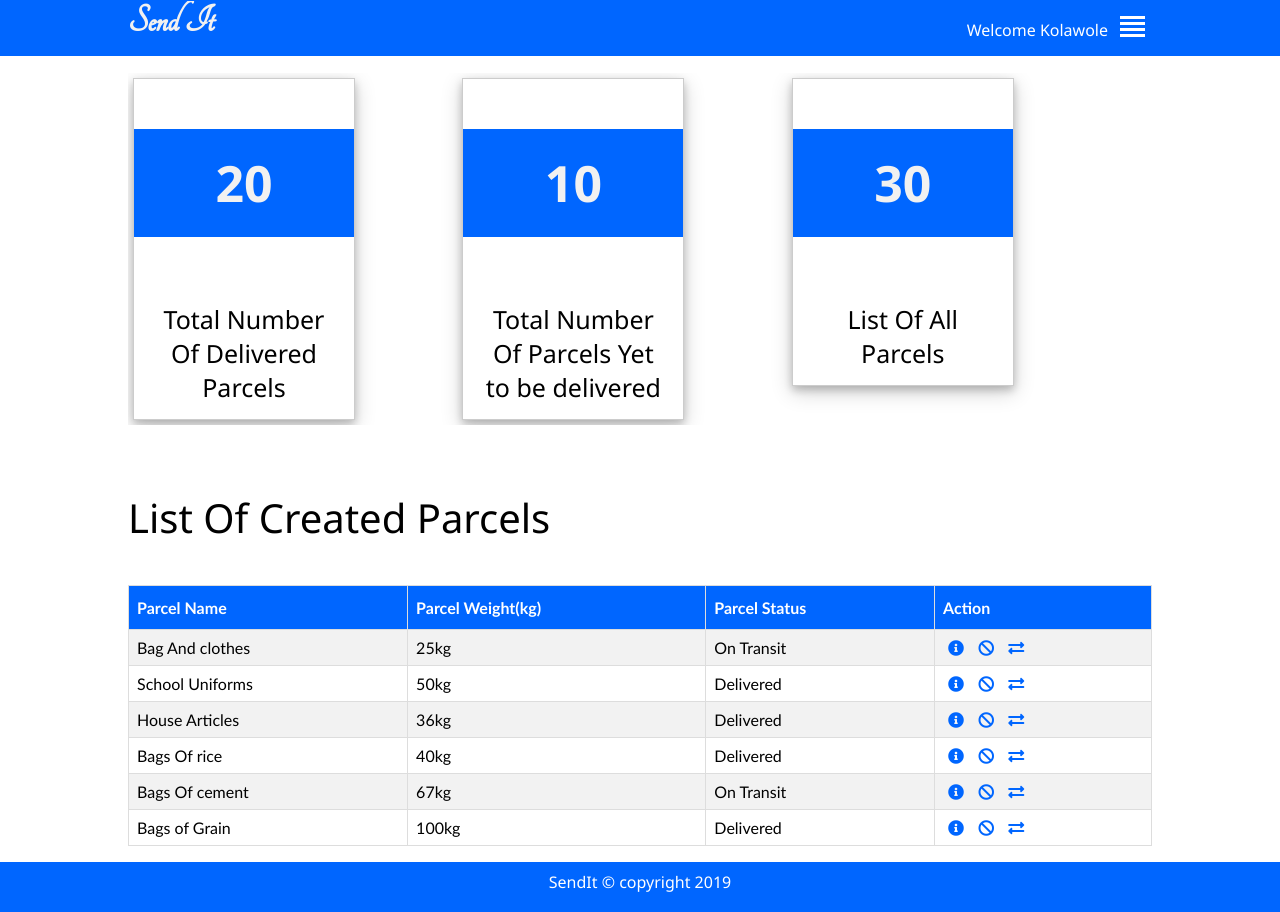
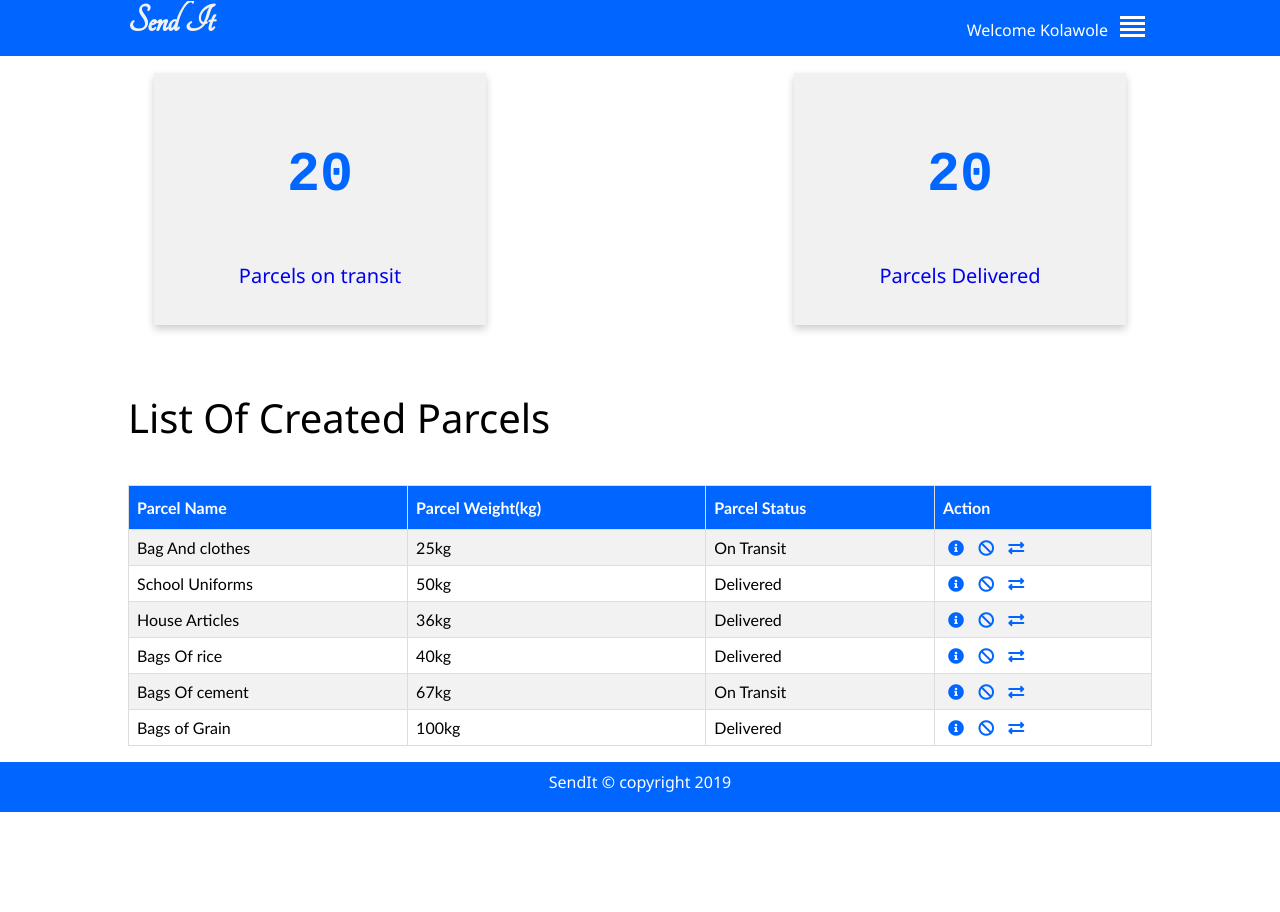
Before and after one commit to kolniy/SendIt, a plain HTML site: page user/index.html in a window 1280 px wide. After the commit the page ends 873 px from the top, so only its background shows below. Drawn offline with Linux system fonts and the light colour scheme; a web font is replaced by a local one.

Commit message:
ft-general-fix-user-dashboard-162008620

```diff
--- a/css/main.css
+++ b/css/main.css
@@ -363,14 +363,51 @@ margin-left: 50px;
     margin-top: 80px;
 }
 
-.item-container{
-    float:left;
-    margin: 5px 10% 5px 5px;
-    border: 1px solid #ccc;
-    float: left;
-    width: 220px;
-    box-shadow: 0 4px 8px 0 rgba(0, 0, 0, 0.2), 0 6px 20px 0 rgba(0, 0, 0, 0.19);
+.card-contents a{
+    text-decoration: none;
 }
+
+.row{
+    display: flex;
+    flex-wrap: wrap;
+    flex-direction: row;
+}
+
+.num-dis h3 {
+    color: #0066ff;
+    font-size: 55px;
+}
+
+@media only screen and (max-width: 600px) {
+    .column {
+        margin-bottom: 25px;
+    }
+}
+
+.caption p {
+    font-family: 'Segoe UI', Tahoma, Geneva, Verdana, sans-serif;
+    font-size: 20px;
+}
+
+.num-dis h3{
+    font-family: 'Courier New', Courier, monospace;
+}
+
+
+.card {
+    box-shadow: 0 4px 8px 0 rgba(0, 0, 0, 0.2); /* this adds the "card" effect */
+    padding: 16px;
+    text-align: center;
+    background-color: #f1f1f1;
+    width: 300px;
+    margin: auto;
+  }
+
+  .column {
+    flex-basis: 50%;
+  }
+
+
 /** modal code from w3schools website */
 .modal{
     display: none;
--- a/js/main.js
+++ b/js/main.js
@@ -1,10 +1,12 @@
 let dotMenu = document.getElementById("dot-menu");
 
+
 /* display side navigation by increasing the width*/
+
 dotMenu.onclick = function(){
     let verMenu = document.getElementById("ul-list");
-    verMenu.style.width = "25%";
-    document.getElementById("main-page-contents").style.marginLeft = "250px";
+        verMenu.style.width = "25%";
+        document.getElementById("main-page-contents").style.marginLeft = "25%";
 }
 
 /* Set the width of the side navigation to 0 */
@@ -14,7 +16,7 @@ function closeNav() {
     document.getElementById("main-page-contents").style.marginLeft = "0";
 }
 
-// modal code gotten from w3dchools website
+// modal code gotten from w3cshools website
 
 // Get the update modal
 var modalUpdate = document.getElementById('modalUp');
@@ -44,7 +46,7 @@ clseBtn2.onclick = function(){
 
 // When the user clicks anywhere outside of the modal, close it
 window.onclick = function(event) {
-    if (event.target == modal) {
-        modal.style.display = "none";
+    if (event.target == modalUpdate) {
+     modalUpdate.style.display = "none";
     }
 }
--- a/user/index.html
+++ b/user/index.html
@@ -47,27 +47,38 @@
 <section id="main-page-contents">
 
     <section id="dashboard-summary">
-        <div class="container">
-                <div class="item-container">
-                        <a href="delivered-list.html">
-                          <div class="display"><h1>20</h1></div>
-                        </a>
-                        <div class="desc">Total Number Of Delivered Parcels </div>
+        <div class="row">
+
+              <div class="column">
+                <div class="card">
+            <div class="card-contents">
+                  <a href="ontransit.html">
+                  <div class="num-dis">
+                        <h3>20</h3>
+                  </div>
+                  <div class="caption">
+                      <p> Parcels on transit</p>
+                  </div>
+                  </a>
+            </div>
                  </div>
+              </div>
 
-                 <div class="item-container">
-                        <a href="ontransit.html">
-                          <div class="display"><h1>10</h1></div>
-                        </a>
-                        <div class="desc">Total Number Of Parcels Yet to be delivered</div>
+              <div class="column">
+                 <div class="card">
+                        <div class="card-contents">
+                              <a href="delivered-list.html">
+                                    <div class="num-dis">
+                                          <h3>20</h3>
+                                    </div>
+                                    <div class="caption">
+                                         <p> Parcels Delivered</p>
+                                    </div>
+                              </a>
+                              </div>
                  </div>
+              </div>
 
-                 <div class="item-container">
-                        <a href="Allparcels.html">
-                          <div class="display"><h1>30</h1></div>
-                        </a>
-                        <div class="desc">List Of All Parcels </div>
-                 </div>
         </div>
     </section>
 
```
